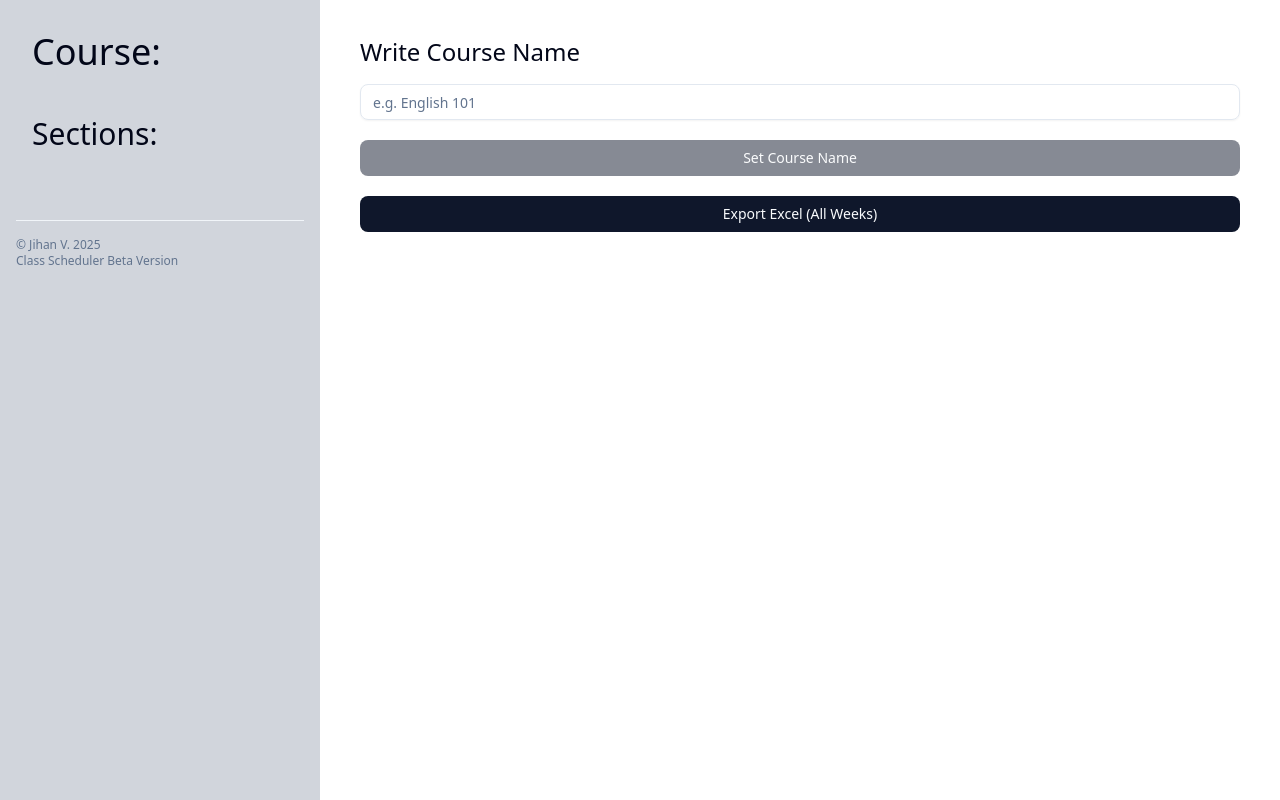
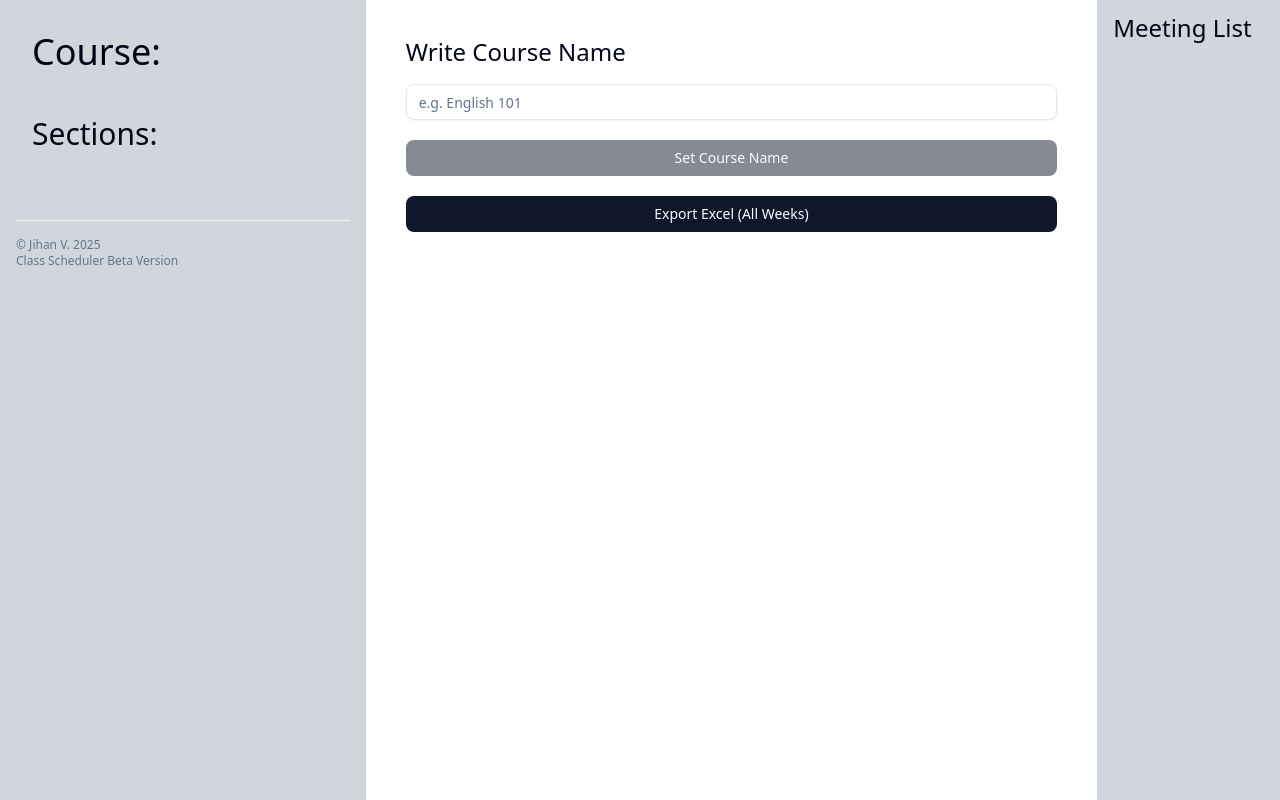
Before and after one commit to jihanv/class-scheduler, a Next.js app: page / in a window 1280 px wide. Built offline with nearby package versions, Linux system fonts and the light colour scheme.

Commit message:
Add meeting list component

```diff
--- a/app/page.tsx
+++ b/app/page.tsx
@@ -1,5 +1,6 @@
 import InformationDisplay from "@/components/new/information-display";
 import Calculator from "@/components/new/main-calculator";
+import MeetingList from "@/components/new/meeting-list";
 
 export default function Home() {
   return (
@@ -7,8 +8,11 @@ export default function Home() {
       <div className="flex-[1] sticky top-0 h-screen overflow-auto">
         <InformationDisplay />
       </div>
-      <div className="flex-[3]">
+      <div className="flex-[2]">
         <Calculator />
+      </div>
+      <div className="flex-[0.5] top-0 h-screen overflow-auto">
+        <MeetingList />
       </div>
     </main>
   );
--- /dev/null
+++ b/components/new/meeting-list.tsx
@@ -0,0 +1,10 @@
+import React from 'react'
+import H1 from '../H1'
+
+export default function MeetingList() {
+    return (
+        <div className='bg-gray-300 h-dvh p-4'>
+            <H1>Meeting List</H1>
+        </div>
+    )
+}
```
